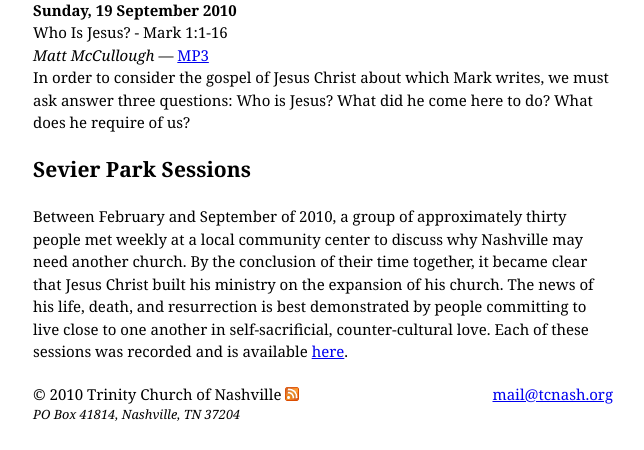
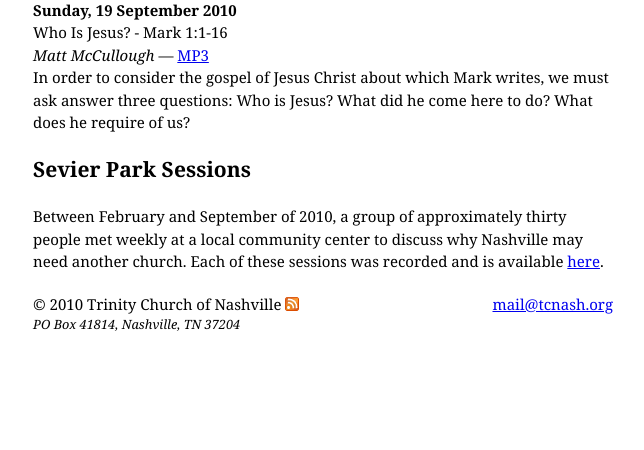
Before and after one commit to drewr/trinitypy, a Django app: template templates/audio.html in a window 1280 px wide. Shown: the part 468-918 px from the top of the page, without its empty margins (137-781 px from the left). After the commit the page ends 799 px from the top, so only its background shows below. Run offline with Django 3.2, Linux system fonts and the light colour scheme; the template is opened without the code that fills it, so the values that code supplies are empty.

Commit message:
Update paragraph.

```diff
--- a/templates/audio.html
+++ b/templates/audio.html
@@ -46,13 +46,8 @@ come here to do?  What does he require of us?
 <p>
 Between February and September of 2010, a group of approximately
 thirty people met weekly at a local community center to discuss why
-Nashville may need another church.  By the conclusion of their time
-together, it became clear that Jesus Christ built his ministry on the
-expansion of his church.  The news of his life, death, and
-resurrection is best demonstrated by people committing to live close
-to one another in self-sacrificial, counter-cultural love.  Each of
-these sessions was recorded and is available
-<a href="audio/sevier.html">here</a>.
+Nashville may need another church.  Each of these sessions was
+recorded and is available <a href="audio/sevier.html">here</a>.
 </p>
 
 {% endblock content %}
```
